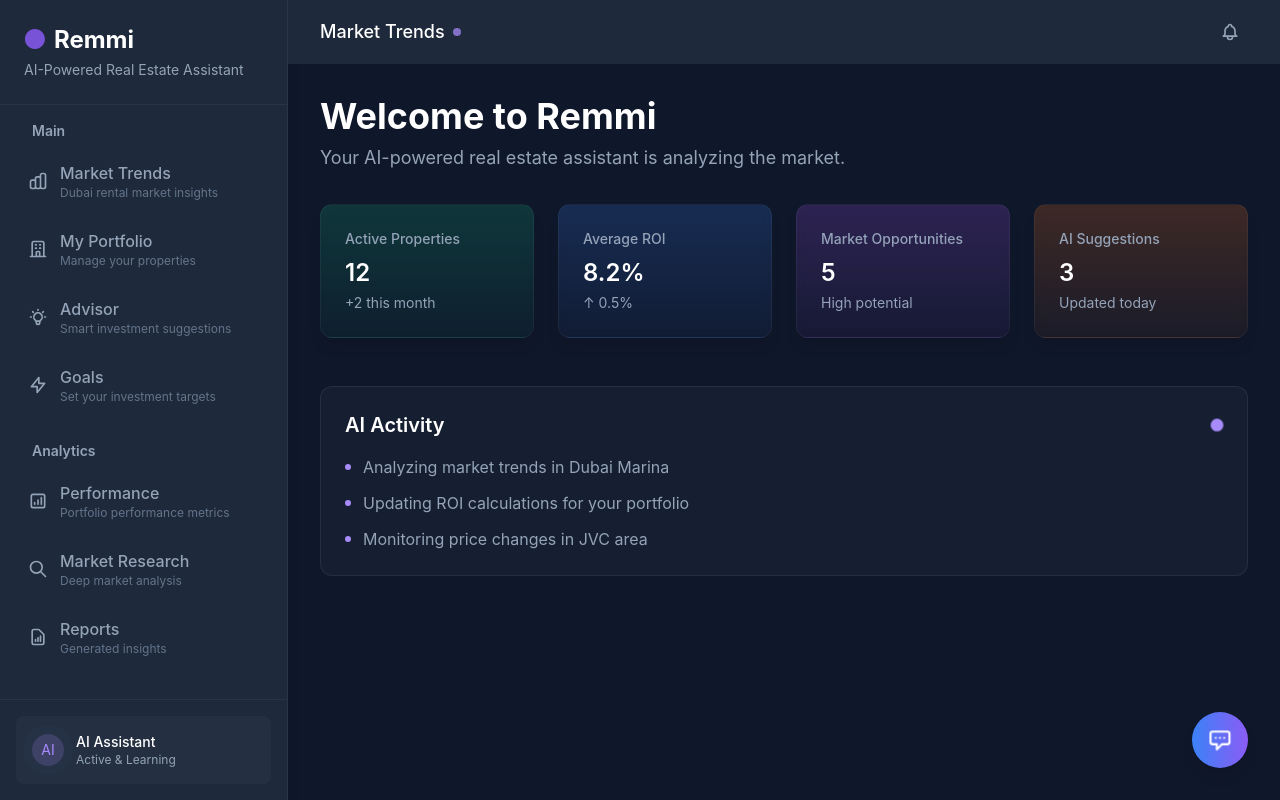
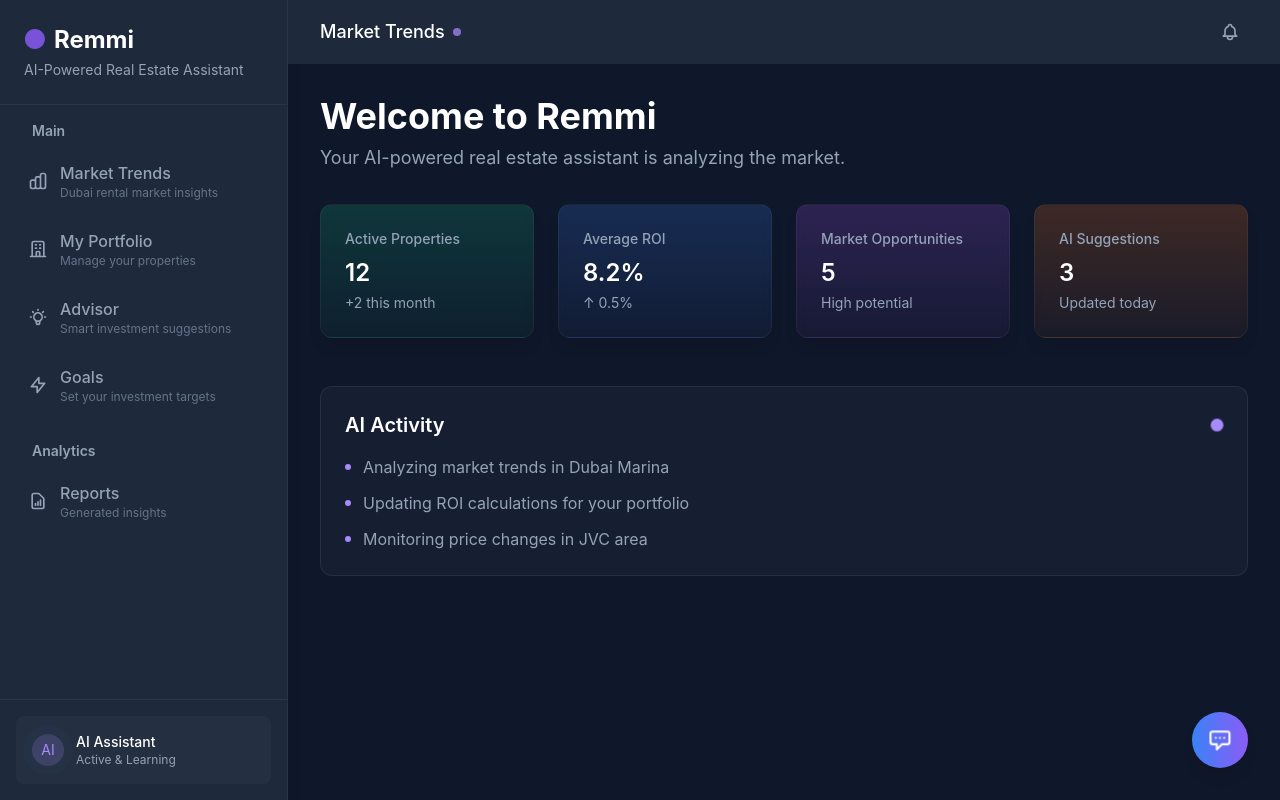
Before and after one commit to notnrml/realestate-agentic-ai, a React (Vite) app in the folder frontend/: page / in a window 1280 px wide. Built offline with nearby package versions, Linux system fonts and the light colour scheme.

Commit message:
Fixed small thing

```diff
--- a/frontend/src/App.jsx
+++ b/frontend/src/App.jsx
@@ -55,26 +55,6 @@ const navItems = [
   {
     section: 'Analytics',
     items: [
-      {
-        name: 'Performance',
-        path: '/performance',
-        description: 'Portfolio performance metrics',
-        icon: (
-          <svg className="w-5 h-5" fill="none" stroke="currentColor" viewBox="0 0 24 24">
-            <path strokeLinecap="round" strokeLinejoin="round" strokeWidth={2} d="M16 8v8m-4-5v5m-4-2v2m-2 4h12a2 2 0 002-2V6a2 2 0 00-2-2H6a2 2 0 00-2 2v12a2 2 0 002 2z" />
-          </svg>
-        )
-      },
-      {
-        name: 'Market Research',
-        path: '/research',
-        description: 'Deep market analysis',
-        icon: (
-          <svg className="w-5 h-5" fill="none" stroke="currentColor" viewBox="0 0 24 24">
-            <path strokeLinecap="round" strokeLinejoin="round" strokeWidth={2} d="M21 21l-6-6m2-5a7 7 0 11-14 0 7 7 0 0114 0z" />
-          </svg>
-        )
-      },
       {
         name: 'Reports',
         path: '/reports',
@@ -283,8 +263,6 @@ function AppContent() {
               <Route path="/advisor" element={<AdvisorTab />} />
 			        <Route path="/portfolio" element={<PortfolioPage />} />
               <Route path="/goals" element={<GoalsTab />} />
-              <Route path="/performance" element={<EmptyPage title="Performance" />} />
-              <Route path="/research" element={<EmptyPage title="Market Research" />} />
               <Route path="/reports" element={<ReportsTab />} />
               <Route path="/settings" element={<EmptyPage title="Settings" />} />
               <Route path="/notifications" element={<EmptyPage title="Notifications" />} />
```
Also changed, not shown: 1 other file (tests, documents, lock files or other folders).
